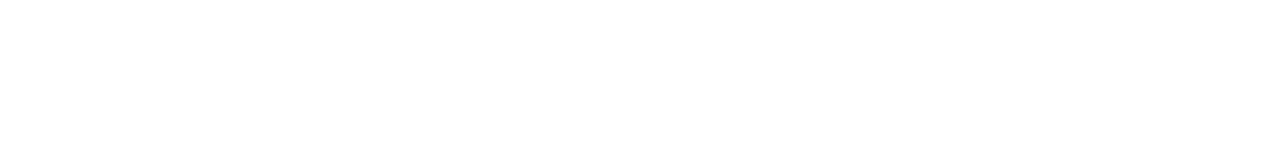
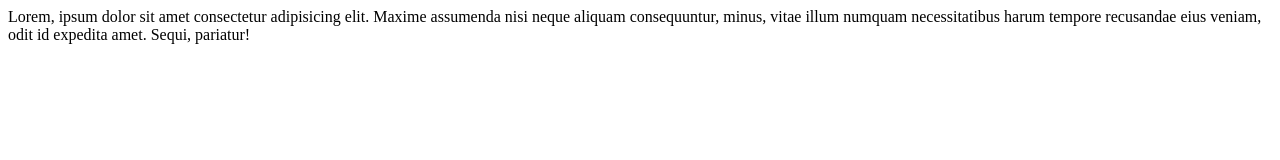
Before and after one commit to diegolp1990/projeto-1, a plain HTML site: page index.html in a window 1280 px wide. Drawn offline with Linux system fonts and the light colour scheme.

Commit message:
Add texto no body

```diff
--- a/index.html
+++ b/index.html
@@ -7,6 +7,6 @@
     <title>Treino de Git Hub</title>
 </head>
 <body>
-
+    <p>Lorem, ipsum dolor sit amet consectetur adipisicing elit. Maxime assumenda nisi neque aliquam consequuntur, minus, vitae illum numquam necessitatibus harum tempore recusandae eius veniam, odit id expedita amet. Sequi, pariatur!</p>
 </body>
 </html></html>
```
